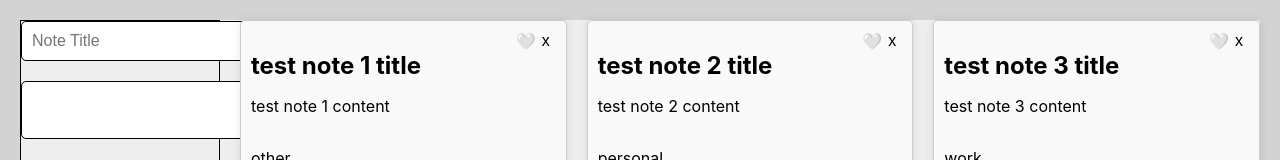
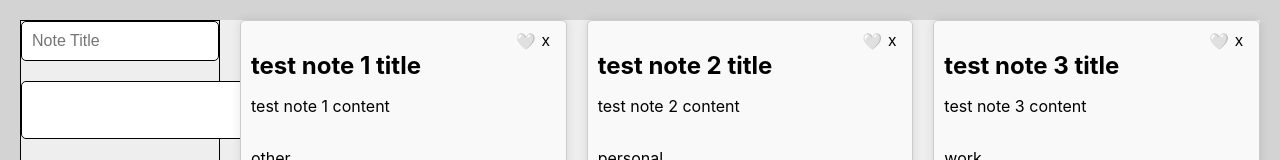
Before and after one commit to zlzcty/tqedyailyb-cse110-lab3, a React (Create React App) app in the folder my-app/: page / in a window 1280 px wide. Shown: the top 160 px of the page. Built offline with nearby package versions, Linux system fonts and the light colour scheme.

Commit message:
(bug) Fix input boxes being wider than parent divs

```diff
--- a/my-app/src/App.css
+++ b/my-app/src/App.css
@@ -1,5 +1,12 @@
 .note-item {
     color: black;
+}
+
+input {
+    width: 100%;
+    box-sizing: border-box;
+    -webkit-box-sizing: border-box;
+    -moz-box-sizing: border-box;
 }
 
 .note-individual {
```
